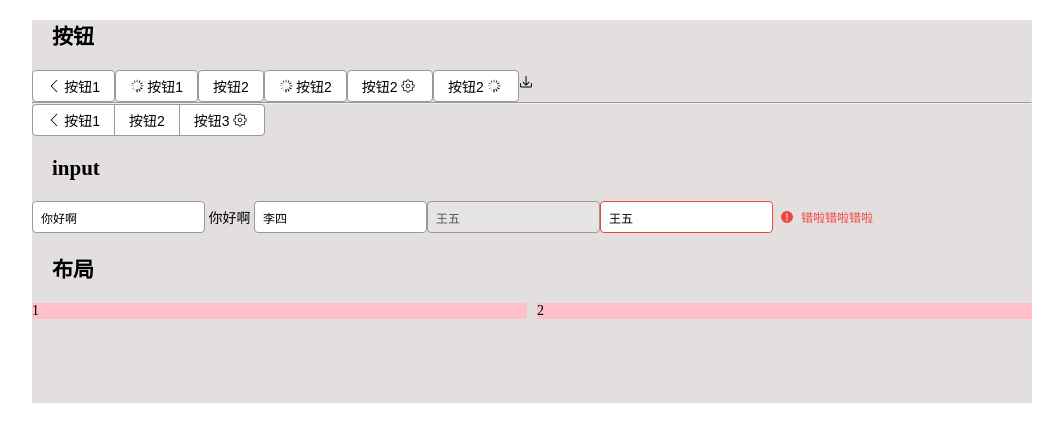
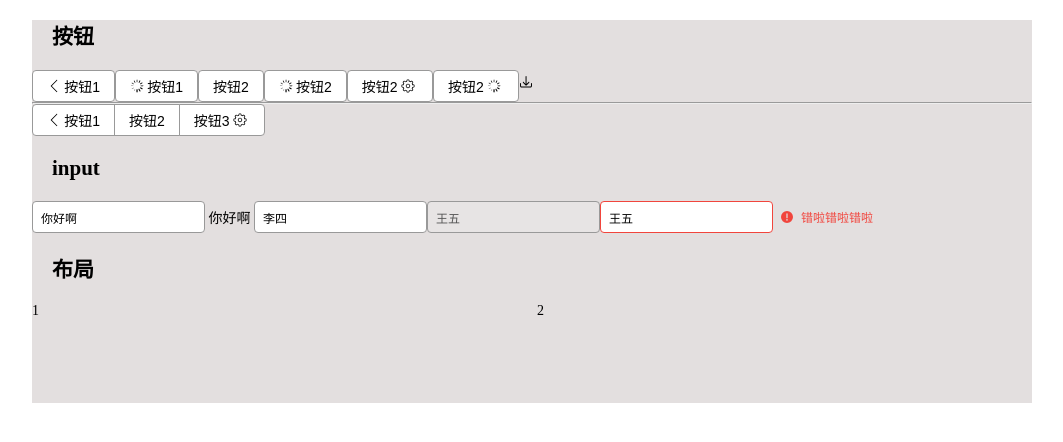
Before and after one commit to doria76593/vue2-lunzi, a Vue app: page / in a window 1280 px wide. Shown: the top 442 px of the page, without its empty margins (108-1171 px from the left). Built offline with nearby package versions, Linux system fonts and the light colour scheme.

Commit message:
重构col和row

```diff
--- a/src/col.vue
+++ b/src/col.vue
@@ -1,8 +1,6 @@
 <template>
-  <div class="col" :class="[span && `col-${span}`, offset && `offset-${offset}`]" :style="{paddingLeft: gutter/2+'px', paddingRight: gutter/2+'px'}">
-    <div class="border">
-      <slot></slot>
-    </div>
+  <div class="col" :class="colClass" :style="colStyle">
+    <slot></slot>
   </div>
 </template>
 <script>
@@ -21,15 +19,21 @@
       gutter: 0,
     }
   },
+  computed: {
+    colClass() {
+      let { span, offset } = this
+      return [span && `col-${span}`, offset && `offset-${offset}`]
+    },
+    colStyle() {
+      return {
+        paddingLeft: this.gutter / 2 + 'px',
+        paddingRight: this.gutter / 2 + 'px',
+      }
+    },
+  },
   // 执行顺序：row created --> col created--> col mounted-->row mounted.
   //   设置gutter的思路：1-用户从row进行传参，在row mounted 那里进行赋值传递
   // 2-css方面，col通过padding来设置空隙，row通过marginLeft和marginRight来抵消左右的空隙
-  created() {
-    console.log('col created')
-  },
-  mounted() {
-    console.log('col mounted')
-  },
 }
 </script>
 <style scoped lang="scss">
--- a/src/row.vue
+++ b/src/row.vue
@@ -1,5 +1,5 @@
 <template>
-  <div class="row" :style="{marginLeft: -gutter/2+'px', marginRight: -gutter/2+'px'}">
+  <div class="row" :style="rowStyle">
     <slot></slot>
   </div>
 </template>
@@ -15,11 +15,13 @@
   data() {
     return {}
   },
-  created() {
-    console.log('row created')
+  computed: {
+    rowStyle() {
+      let { gutter } = this
+      return { marginLeft: -gutter / 2 + 'px', marginRight: -gutter / 2 + 'px' }
+    },
   },
   mounted() {
-    console.log('row mounted')
     console.log(this.$children)
     this.$children.forEach((vm) => {
       vm.gutter = this.gutter
```
